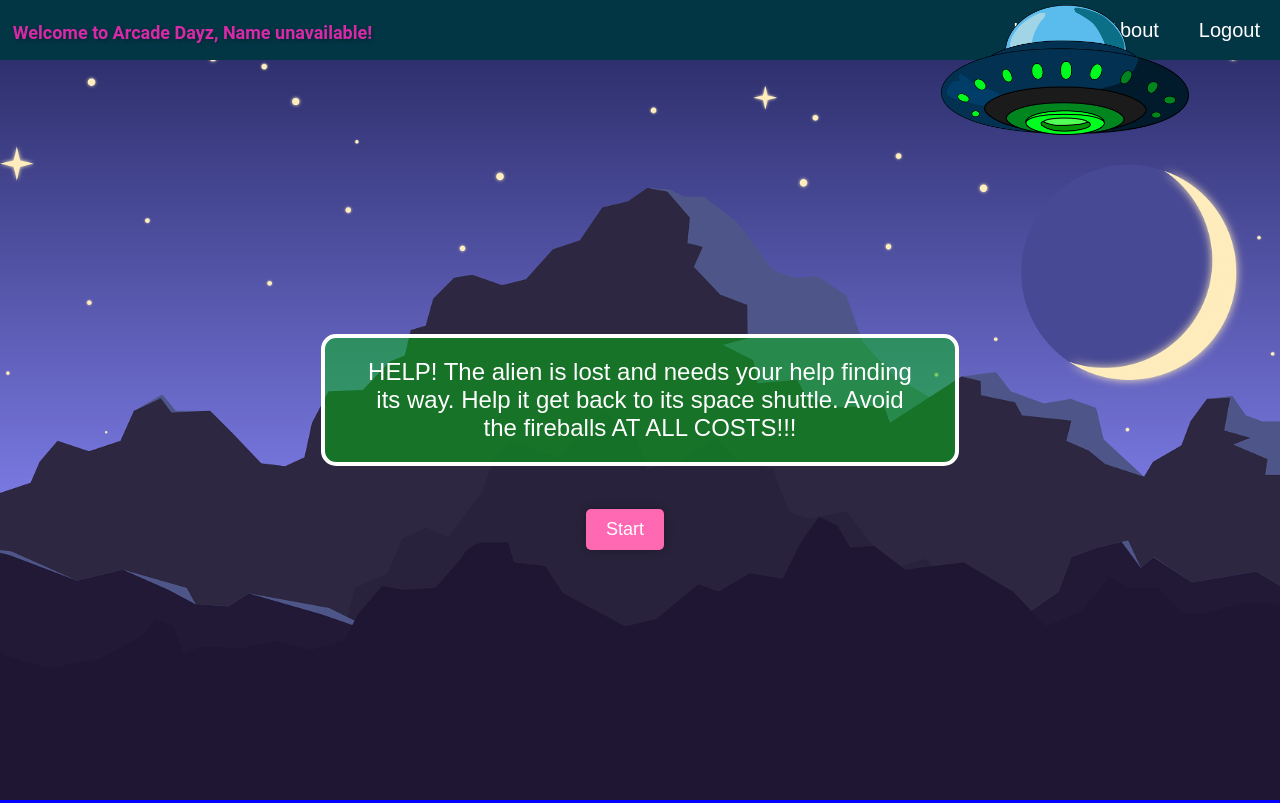
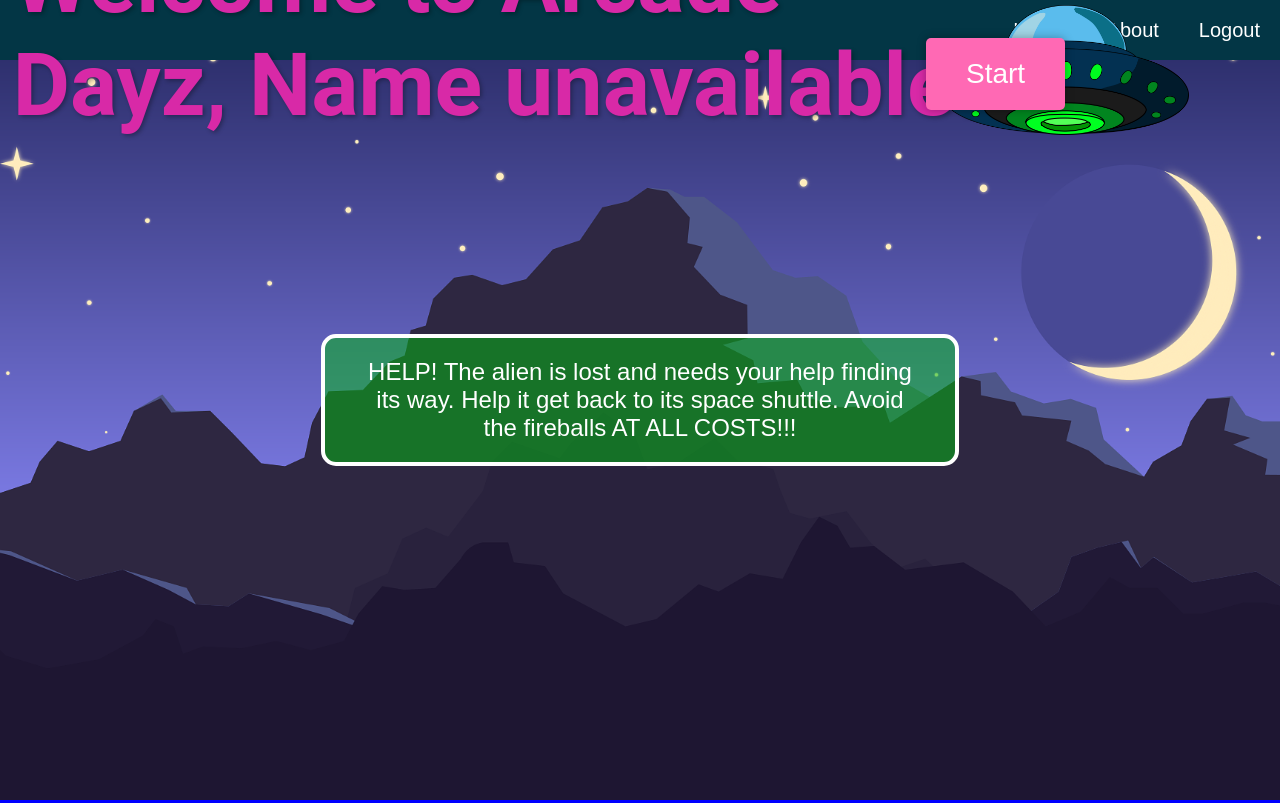
Before and after one commit to WeCanCodeIT/arcade-dayz-team-super-awesome, a React (Create React App) app in the folder Frontend/: page /alien-jump in a window 1280 px wide. Built offline with nearby package versions, Linux system fonts and the light colour scheme.

Commit message:
fixed styling for game.

```diff
--- a/Frontend/src/components/ConnectFourBoard.css
+++ b/Frontend/src/components/ConnectFourBoard.css
@@ -1,4 +1,5 @@
 .board {
+  flex: 1;
   display: flex;
   flex-direction: column;
   align-items: center;
@@ -7,10 +8,11 @@
   background-color: rgba(255, 255, 255, 0.5);
   border: 2px solid rgba(0, 0, 0, 0.3);
   border-radius: 10px;
-  padding: 40px;
-  margin-top: 150px;
+  padding: 60px;
+  margin-top: 100px;
   box-shadow: 0 0 20px rgba(0, 0, 0, 0.3);
   transform: perspective(1000px) rotateX(35deg);
+  position: relative;
 }
 
 .retro-connect-four-background {
@@ -25,10 +27,10 @@
 
 .message {
   color: #d829a7;
-  font-size: 34px;
+  font-size: 44px;
   font-weight: bold;
   text-align: center;
-  margin-bottom: 40px;
+  margin-bottom: 80px;
   text-shadow: 50px;
 }
 
@@ -53,16 +55,31 @@
   background-color: #8e44ad;
 }
 
-.start-button, .try-again-button {
-  padding: 10px 20px;
-  font-size: 18px;
+
+.start-button {
+  padding: 20px 40px;
+  font-size: 28px;
   background-color: #ff69b4;
   color: white;
   border: none;
   border-radius: 5px;
   cursor: pointer;
   transition: background-color 0.3s;
-  margin: 10px;
+  margin: 350px;
+  margin-bottom: 450px;
+  box-shadow: 0 0 10px rgba(0, 0, 0, 0.3);
+}
+
+.try-again-button {
+  padding: 10px 20px;
+  font-size: 28px;
+  background-color: #ff69b4;
+  color: white;
+  border: none;
+  border-radius: 5px;
+  cursor: pointer;
+  transition: background-color 0.3s;
+  margin: 50px;
   box-shadow: 0 0 10px rgba(0, 0, 0, 0.3);
 }
 
@@ -72,7 +89,7 @@
 
 .title {
   text-align: center;
-  font-size: 42px;
+  font-size: 44px !important;
   font-weight: bold;
   margin-top: 50px;
   color: #d829a7;
--- a/Frontend/src/components/ConnectFourBoard.jsx
+++ b/Frontend/src/components/ConnectFourBoard.jsx
@@ -136,11 +136,6 @@ const ConnectFourBoard = () => {
   return (
     <div className="board">
       <h1 className="title">Welcome to Connect Four!</h1>
-      {!startClicked && (
-        <button className="start-button" onClick={handleStart}>
-          Start Game
-        </button>
-      )}
       {gameState.message && <div className="message">{gameState.message}</div>}
       {gameState.board.map((row, rowIndex) => (
         <div key={rowIndex} className="row">
@@ -153,11 +148,18 @@ const ConnectFourBoard = () => {
           ))}
         </div>
       ))}
-      {gameState.gameOver && (
-        <button className="try-again-button" onClick={handleStart}>
-          Try Again
-        </button>
-      )}
+      <div className="button-container">
+        {!startClicked && (
+          <button className="start-button" onClick={handleStart}>
+            Start Game
+          </button>
+        )}
+        {gameState.gameOver && (
+          <button className="try-again-button" onClick={handleStart}>
+            Try Again
+          </button>
+        )}
+      </div>
     </div>
   );
 };
```
